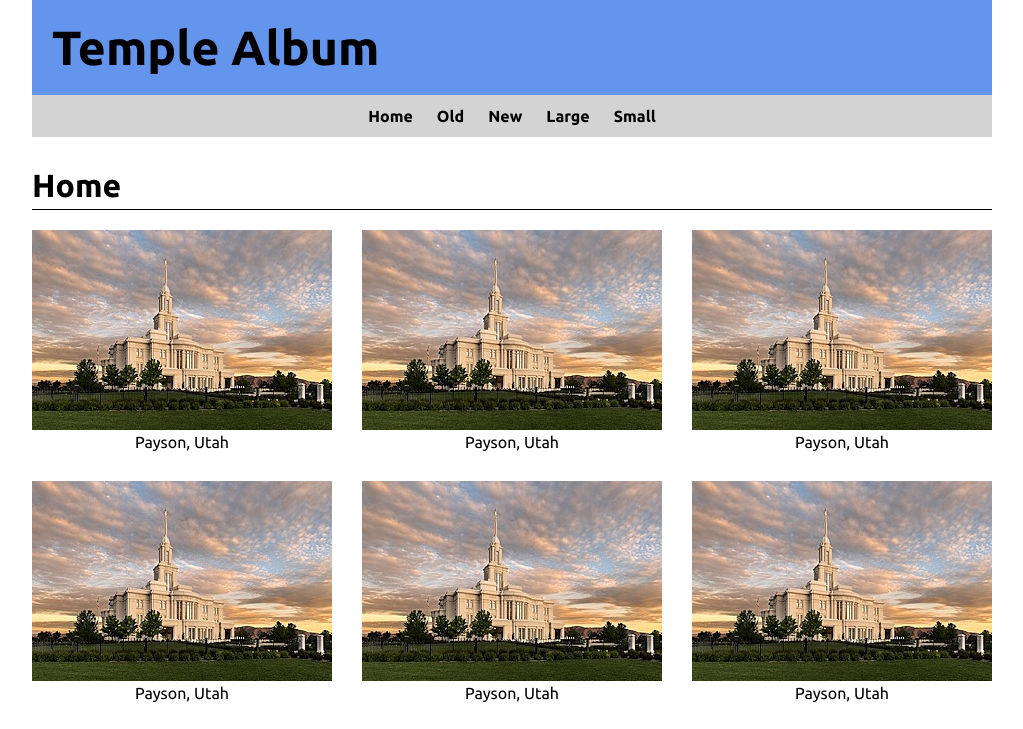
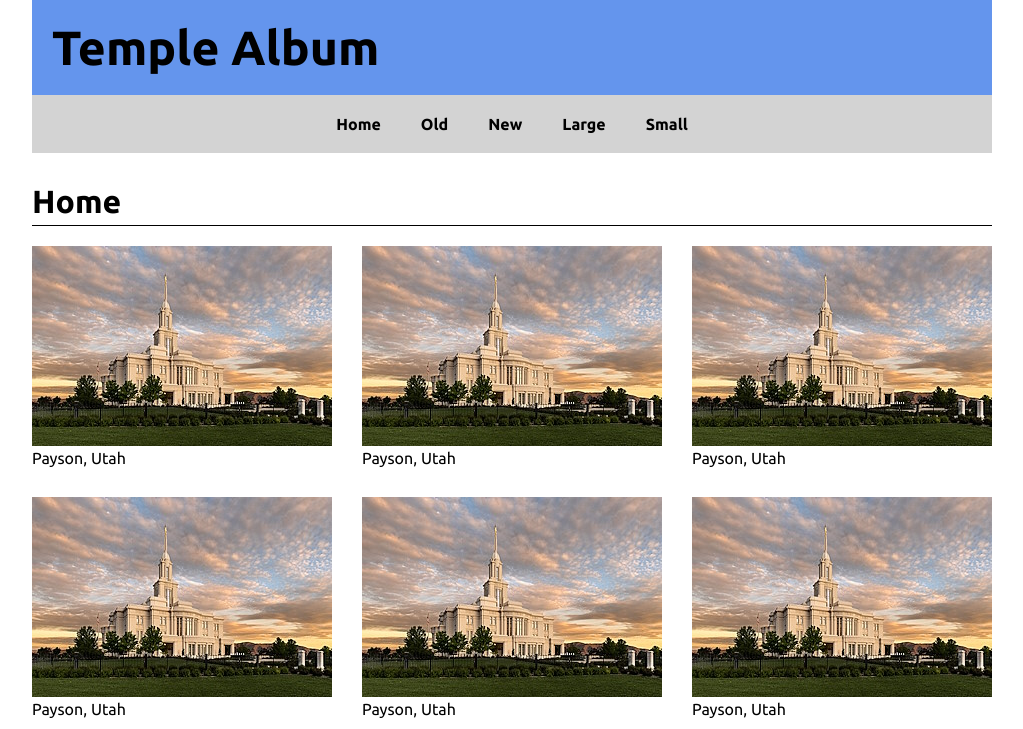
Before and after one commit to theflash1932/wdd131, a plain HTML site: page temples.html in a window 1280 px wide. Shown: the top 729 px of the page, without its empty margins (128-1151 px from the left). Drawn offline with Linux system fonts and the light colour scheme.

Commit message:
modified:   styles/temples.css

```diff
--- a/styles/temples.css
+++ b/styles/temples.css
@@ -13,7 +13,7 @@ nav             { display:flex; background-color:gray; }
 nav a           { color:red; padding:20px; color:white; font-weight:bold; text-decoration:none; font-size:larger; }
 nav a:hover     { color:blue; background-color:lightgray; }
 */
-main            { max-width:960px; margin:0 auto; display:grid; }
+main            { max-width:960px; margin:0 auto; display:grid; text-align:center; }
 .grid           { grid-template-columns: 2fr 1fr; }
 main h2         { padding-top:30px; padding-bottom:10px; clear:both; }
 footer          { clear:both; padding:20px 0; margin-top:10px; max-width:960px; margin:0 auto; text-align:center; background-color:cornflowerblue; }
@@ -28,13 +28,12 @@ nav             { display:flex; background-color:lightgray; }
 	margin: 0 auto;
 	max-width: 760px;
 }
-
 .navigation li {
 	display: none;
 }
 .navigation a {
 	display: block;
-	padding: 0.75rem;
+	padding: 20px;
 	text-align: left;
 	text-decoration: none;
 	color: black;
@@ -57,7 +56,8 @@ nav             { display:flex; background-color:lightgray; }
 	content: "X";
 }
 
-.temple-grid { display:grid; grid-template-columns:repeat(1,1fr); gap:30px; margin:20px 0; text-align:center; }
+.temple-grid { display:grid; grid-template-columns:repeat(1,1fr); gap:30px; margin:20px 0; }
+
 
 @media only screen and (min-width: 40em) {
 	h1 {
@@ -65,6 +65,7 @@ nav             { display:flex; background-color:lightgray; }
 	}
 	.navigation {
 		display: flex;
+        text-align:left;
 	}
 	.navigation li {
 		display: block; /* change state in small view */
@@ -77,5 +78,6 @@ nav             { display:flex; background-color:lightgray; }
 		display: none;
 	}
     .temple-grid { display:grid; grid-template-columns:repeat(3,1fr); gap:30px; margin-top:20px; }
+    main { text-align:left; }
 
 }
```
